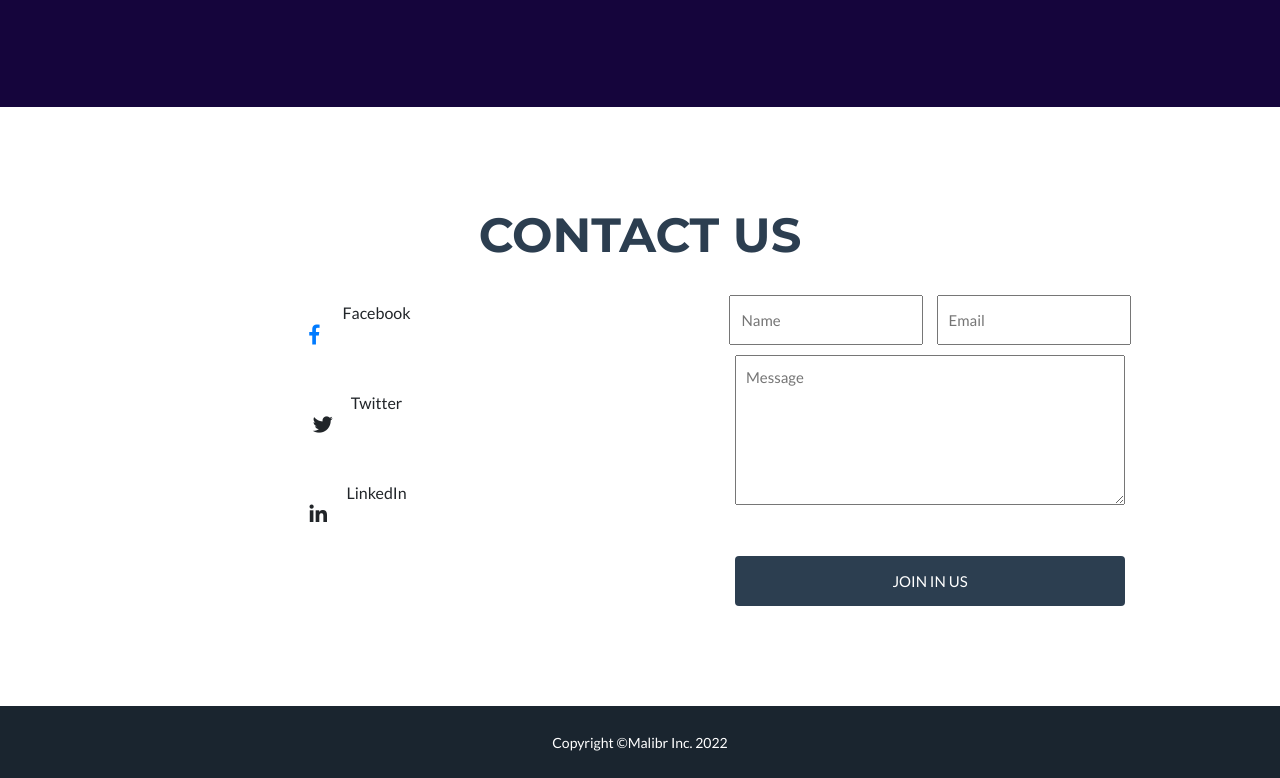
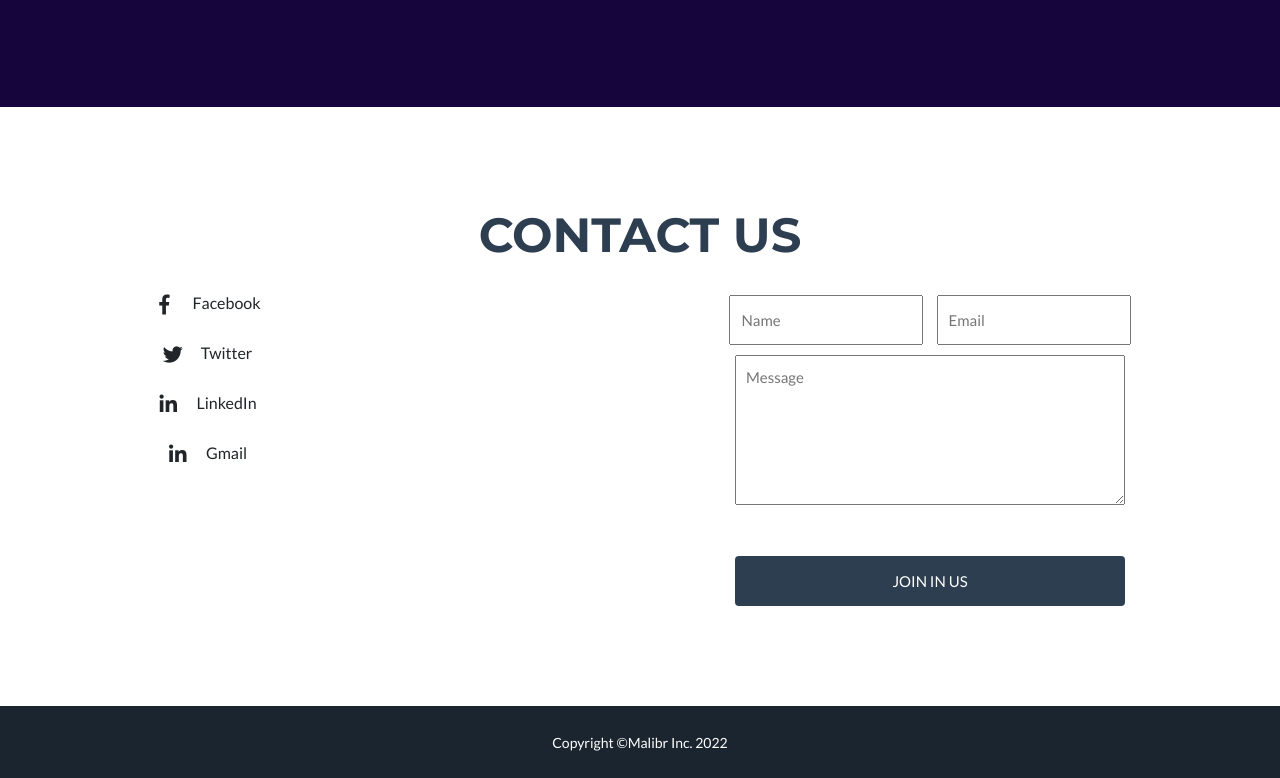
Before and after one commit to murafalizade/MalibrInfoPage.github.io, a plain HTML site: page Malibr-web.html in a window 1280 px wide. Shown: the part 3451-4229 px from the top of the page. Drawn offline with nearby package versions, Linux system fonts and the light colour scheme.

Commit message:
fixed contact us part

```diff
--- a/Malibr-web.css
+++ b/Malibr-web.css
@@ -572,3 +572,20 @@ textarea{
 .nb{
 	margin: 1px;
 }
+.contact-list-item{
+	padding: 10px;
+	width: 250px;
+	text-align: center;
+	height: 50px;
+	border-radius: 34px;
+}
+.contact-list-item:hover{
+	background-color: #15053c;
+	color: white;
+}
+.contact-list-item:hover .cb{
+	color: #e9ecef;
+}
+.cb{
+	margin: 0;
+}
--- a/Malibr-web.html
+++ b/Malibr-web.html
@@ -292,31 +292,36 @@
 			</h2>
 			<div class="row">
 				<div class="col-md-6">
-					<ul >
+					<ul class="contact-list">
 
-						<li>
-							<button class="btn btn-outline-primary  btn-social">
+						<li class="contact-list-item">
+							<button class="btn cb   btn-social">
 								<i class="fab fa-fw fa-facebook-f"></i>
 							</button>
 							Facebook
 						</li>
 
 
-						<li>
-							<button class="btn  btn-social">
+						<li class="contact-list-item">
+							<button class="btn cb btn-social">
 								<i class="fab fa-fw fa-twitter"></i>
 							</button>
 							Twitter
 						</li>
 
-						<li>
-							<button class="btn  btn-social">
+						<li class="contact-list-item">
+							<button class="btn cb btn-social">
 								<i class="fab fa-fw fa-linkedin-in"></i>
 							</button>
 							LinkedIn
 						</li>
 
-
+						<li class="contact-list-item">
+							<button class="btn cb btn-social">
+								<i class="fab fa-fw fa-linkedin-in"></i>
+							</button>
+							Gmail
+						</li>
 
 					</ul>
 				</div>
```
